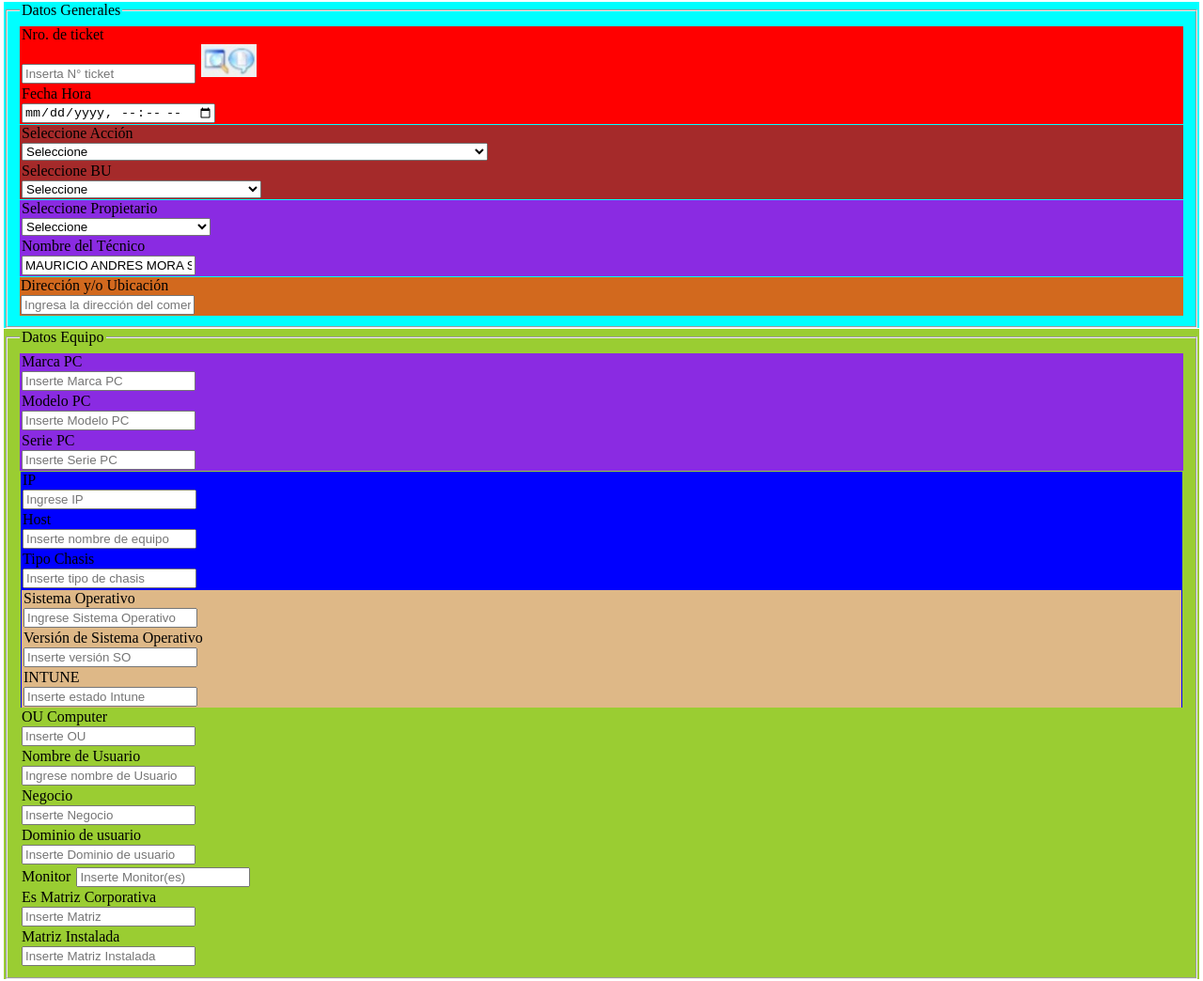
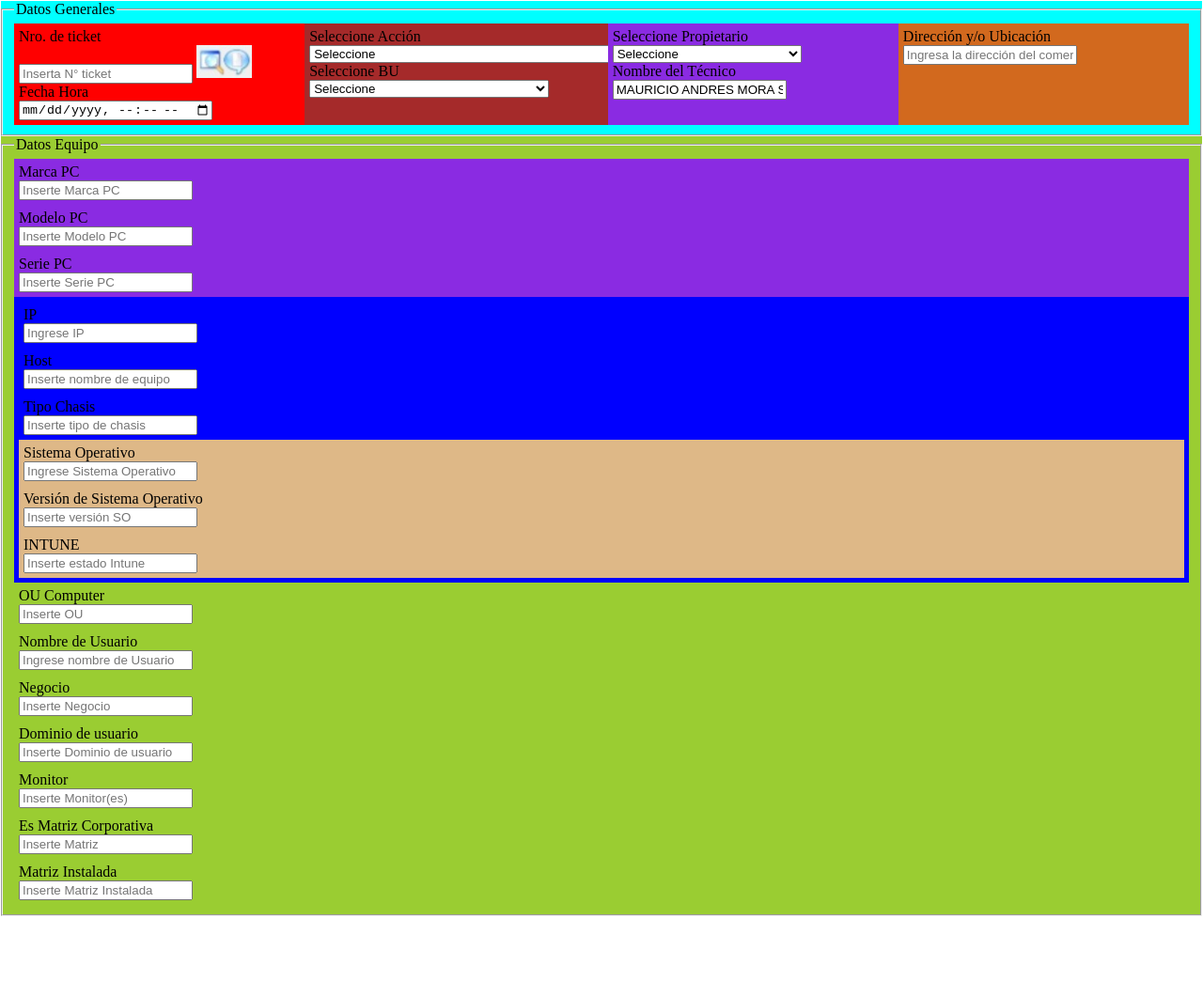
Before and after one commit to KhristShowIP993/Proyecto-FA, a plain HTML site: page index.html in a window 1280 px wide. Shown: the whole page at 94% size. After the commit the page ends 976 px from the top, so only its background shows below. Drawn offline with Linux system fonts and the light colour scheme.

Commit message:
Flexbox primer bloque

```diff
--- a/assets/style.css
+++ b/assets/style.css
@@ -1,25 +1,42 @@
 *{
-    margin: 1px;
+    margin:0;
+}
+
+main{
+    padding: 1px;
 }
 
 .DatosGenerales{
+    width: 100%;
     background-color: aqua;
+}
+
+.formBox{
+    padding: 5px;
+}
+
+.PrimerBloque{
+    display: flex;
 }
 
 .Nticket_FechaHora{
     background-color: red;
+    width: 25%;
 }
 
 .SeleccioneAccion_SeleccioneBU{
     background-color: brown;
+     width: 25%;
 }
 
 .SeleccionePropietaro_NombreTecnico{
     background-color: blueviolet;
+    width: 25%;
 }
 
 .DirecciónyUbicación{
     background-color: chocolate;
+    width: 25%;
 }
 
 .DatosEquipo{
--- a/index.html
+++ b/index.html
@@ -15,8 +15,8 @@
             <form>
                 <fieldset>
                     <legend>Datos Generales</legend>
-
-                    <div class="Nticket_FechaHora">
+                    <div class="PrimerBloque"> <!--Este es el padre de los elementos del primer bloque-->
+                        <div class="Nticket_FechaHora formBox">
                             <div>
                                 <label for="nticket">Nro. de ticket</label><br />
                                 <input type="text" id="nticket" placeholder="Inserta N° ticket">
@@ -24,11 +24,11 @@
                             </div>
                             <div>
                                 <label for="FechaHora">Fecha Hora</label><br>
-                            <input type="datetime-local" id="Fecha&hora" name="FechaHora">
+                                <input type="datetime-local" id="FechaHora" name="FechaHora">
                             </div>
                         </div>
 
-                    <div class="SeleccioneAccion_SeleccioneBU">
+                        <div class="SeleccioneAccion_SeleccioneBU formBox">
                             <div>
                                 <label for="SeleccioneAccion">Seleccione Acción</label><br>
                                 <select id="SeleccioneAccion" name="SeleccioneAccion">
@@ -72,7 +72,7 @@
                             </div>
                         </div>
 
-                    <div class="SeleccionePropietaro_NombreTecnico">
+                        <div class="SeleccionePropietaro_NombreTecnico formBox">
                             <div>
                                 <label for="SeleccionePropietario">Seleccione Propietario</label><br>
                                 <select id="SeleccionePropietario" name="SeleccionePropietario">
@@ -88,29 +88,30 @@
                             </div>
                         </div>
 
-                    <div class="DirecciónyUbicación">
+                        <div class="DirecciónyUbicación formBox">
                             <label for="DirecciónyUbicación">Dirección y/o Ubicación</label><br>
                             <input type="text" id="DirecciónyUbicación" placeholder="Ingresa la dirección del comercio">
+                        </div>
                     </div>
                 </fieldset>
             </form>
         </div>
-        <div class="DatosEquipo">
-            <!--Segundo bloque Formulario datos que deben ser copiados del equipo-->
+
+        <div class="DatosEquipo"><!--Segundo bloque Formulario datos que deben ser copiados del equipo-->
             <form>
                 <fieldset>
                     <legend>Datos Equipo</legend>
                     <!--Primer segmento-->
                     <div class="MarcaModeloSerie">
-                        <div class="MarcaPC">
+                        <div class="MarcaPC formBox">
                             <label for="MarcaPC">Marca PC</label><br>
                             <input type="text" placeholder="Inserte Marca PC">
                         </div>
-                        <div class="ModeloPC">
+                        <div class="ModeloPC formBox">
                             <label for="ModeloPC">Modelo PC</label><br>
                             <input type="text" placeholder="Inserte Modelo PC">
                         </div>
-                        <div class="SeriePC">
+                        <div class="SeriePC formBox">
                             <label for="SeriePC">Serie PC</label><br>
                             <input type="text" placeholder="Inserte Serie PC">
                         </div>
@@ -118,36 +119,36 @@
                     <!--Segundo  segmento-->
                     <div class="SegundoTercerSegmento">
                         <!--Padre para Segundo y tercer segmento. OU Computer debe cubrir estos dos segmentos-->
-                        <div class="IPHostChasis">
-                            <div class="IP">
+                        <div class="IPHostChasis formBox">
+                            <div class="IP formBox">
                                 <label for="IP">IP</label><br>
                                 <input type="text" placeholder="Ingrese IP">
                             </div>
-                            <div class="Host">
+                            <div class="Host formBox">
                                 <label for="Host">Host</label><br>
                                 <input type="text" placeholder="Inserte nombre de equipo">
                             </div>
-                            <div class="TipoChasis">
+                            <div class="TipoChasis formBox">
                                 <label for="TipoChasis">Tipo Chasis</label><br>
                                 <input type="text" placeholder="Inserte tipo de chasis">
                             </div>
                             <!--Tercer segmento-->
                             <div class="SistemaVersionIntune">
-                                <div class="SistemaOperativo">
+                                <div class="SistemaOperativo formBox">
                                     <label for="SIstemaOperativo">Sistema Operativo</label><br>
                                     <input type="text" placeholder="Ingrese Sistema Operativo">
                                 </div>
-                                <div class="VersiónSistemaOperativo">
+                                <div class="VersiónSistemaOperativo formBox">
                                     <label for="VersiónSistemaOperativo">Versión de Sistema Operativo</label><br>
                                     <input type="text" placeholder="Inserte versión SO">
                                 </div>
-                                <div class="Intune">
+                                <div class="Intune formBox">
                                     <label for="Intune">INTUNE</label><br>
                                     <input type="text" placeholder="Inserte estado Intune">
                                 </div>
                             </div>
                         </div>
-                        <div class="OUComputer">
+                        <div class="OUComputer formBox">
                             <label for="OUComputer">OU Computer</label><br>
                             <input type="text" placeholder="Inserte OU">
                         </div>
@@ -155,29 +156,29 @@
                     <!--Cuarto segmento-->
                     <div class="CuartoQuintoSegmento">
                         <!--Padre para Segundo y tercer segmento. OU Computer debe cubrir estos dos segmentos-->
-                        <div class="NombreUsuario">
+                        <div class="NombreUsuario formBox">
                             <label for="NombreUsuario">Nombre de Usuario</label><br>
                             <input type="text" placeholder="Ingrese nombre de Usuario">
                         </div>
-                        <div class="Negocio">
+                        <div class="Negocio formBox">
                             <label for="Negocio">Negocio</label><br>
                             <input type="text" placeholder="Inserte Negocio ">
                         </div>
-                        <div class="Dominio">
+                        <div class="Dominio formBox">
                             <label for="Dominio">Dominio de usuario</label><br>
                             <input type="text" placeholder="Inserte Dominio de usuario">
                         </div>
-                        <div class="Monitor">
-                            <label for="Monitor">Monitor</label>
+                        <div class="Monitor formBox">
+                            <label for="Monitor">Monitor</label><br>
                             <input type="text" placeholder="Inserte Monitor(es)">
                         </div>
                     </div>
                     <div class="QuintoSegmento">
-                        <div class="Matriz">
+                        <div class="Matriz formBox">
                             <label for="Matriz">Es Matriz Corporativa</label><br>
                             <input type="text" placeholder="Inserte Matriz">
                         </div>
-                        <div class="MatrizInstalada">
+                        <div class="MatrizInstalada formBox">
                             <label for="MatrizInstalada"> Matriz Instalada</label><br>
                             <input type="text" placeholder="Inserte Matriz Instalada">
                         </div>
```
Lines whose indentation alone changed are shown as unchanged.
